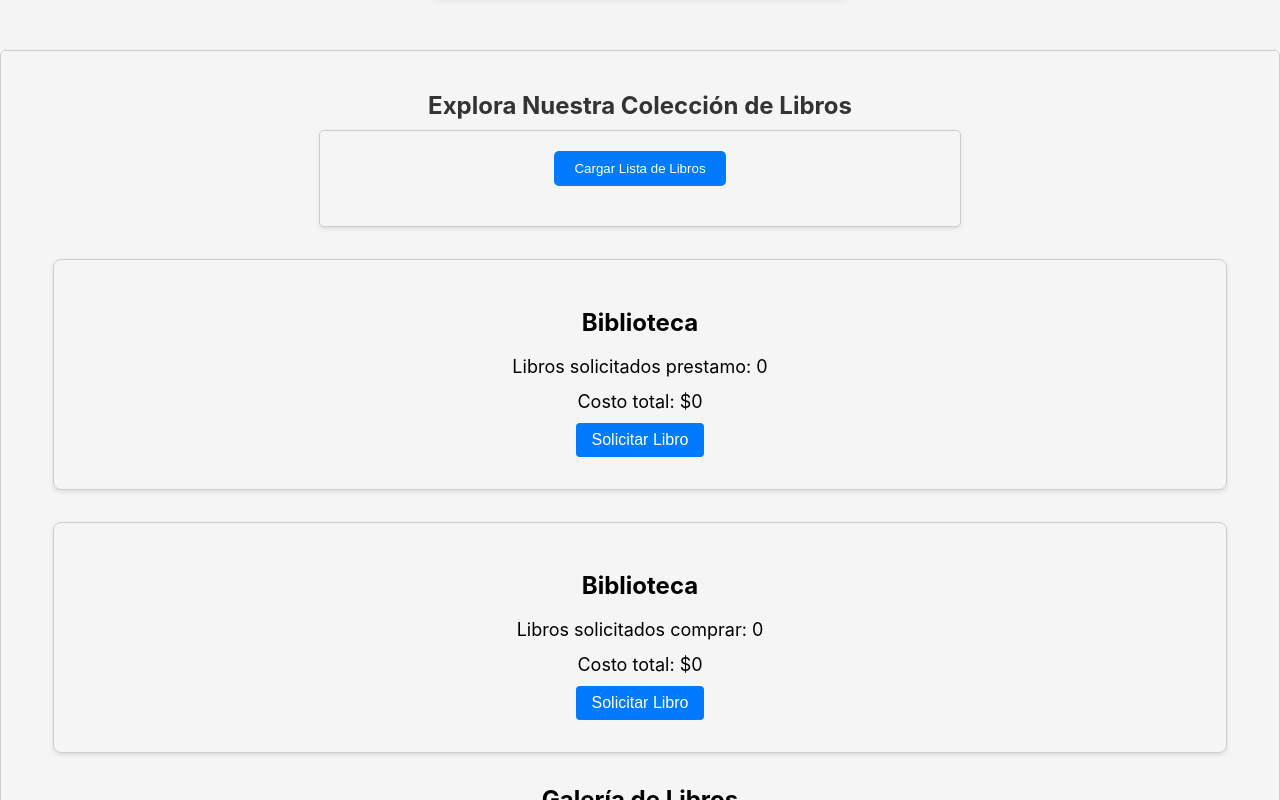
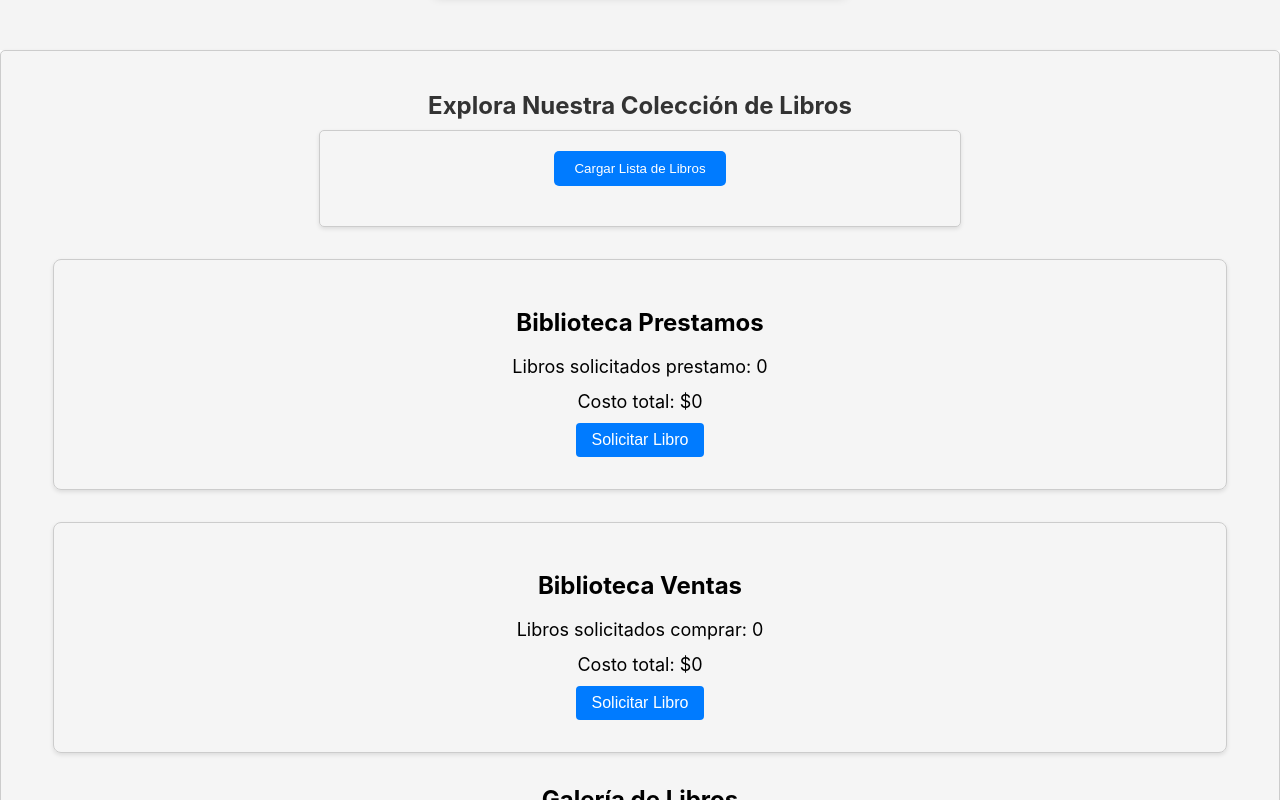
Before and after one commit to Alejo-Urbina/biblioteca-ReactJS, a React (Create React App) app in the folder biblioteca/: page / in a window 1280 px wide. Shown: the part 460-1260 px from the top of the page. Built offline with nearby package versions, Linux system fonts and the light colour scheme.

Commit message:
Se agregan ultimos retoques a la interfaz

```diff
--- a/biblioteca/src/componentes/buy/Buy.js
+++ b/biblioteca/src/componentes/buy/Buy.js
@@ -15,7 +15,7 @@ const Buy = () => {
 
   return (
     <div className="library-container">
-      <h1 className="library-title">Biblioteca</h1>
+      <h1 className="library-title">Biblioteca Ventas</h1>
       <p className="book-count">Libros solicitados comprar: {bookCount}</p>
       <p className="total-cost">Costo total: ${calculateTotalCost()}</p>
       <button className="request-button" onClick={incrementBookCount}>
--- a/biblioteca/src/componentes/lend/Lend.js
+++ b/biblioteca/src/componentes/lend/Lend.js
@@ -15,7 +15,7 @@ const Lend = () => {
 
   return (
     <div className="library-container">
-      <h1 className="library-title">Biblioteca</h1>
+      <h1 className="library-title">Biblioteca Prestamos</h1>
       <p className="book-count">Libros solicitados prestamo: {bookCount}</p>
       <p className="total-cost">Costo total: ${calculateTotalCost()}</p>
       <button className="request-button" onClick={incrementBookCount}>
```
